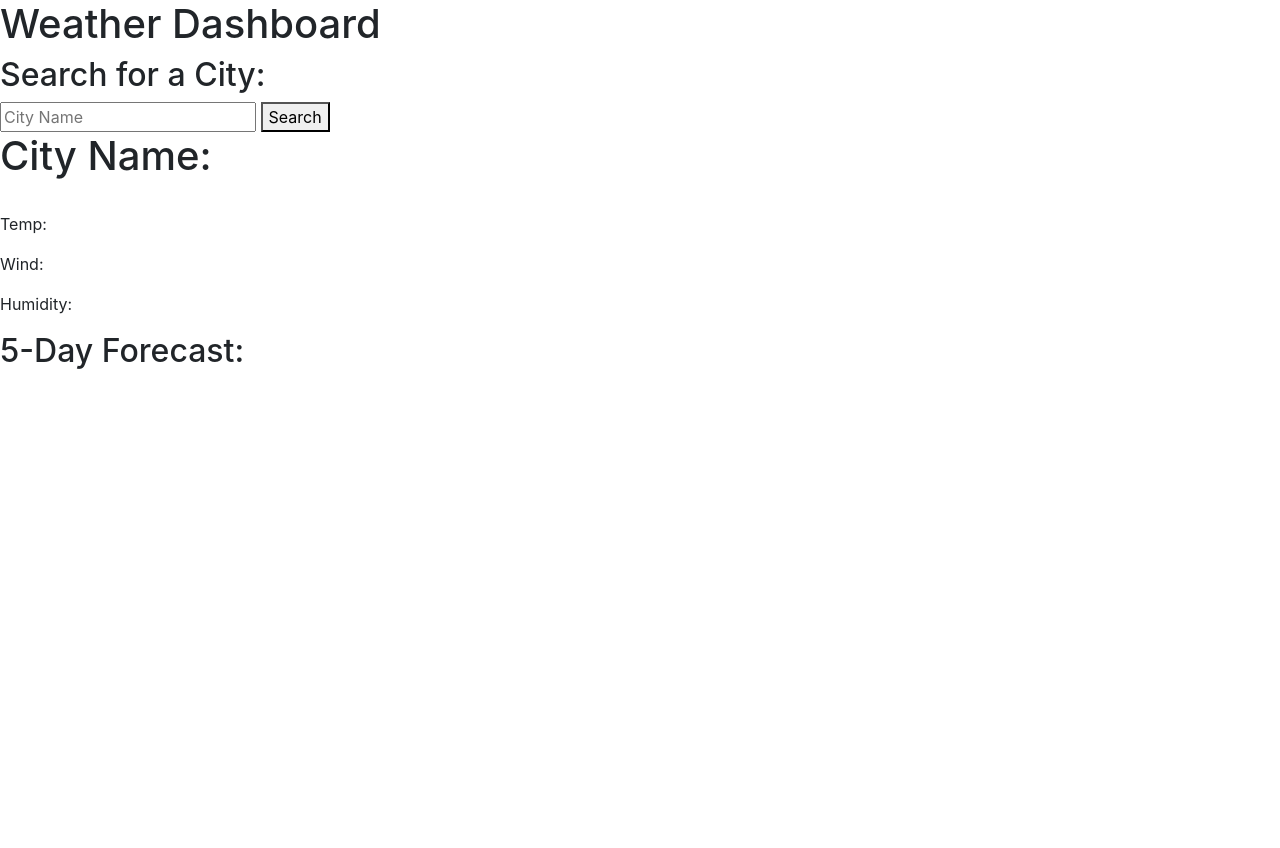
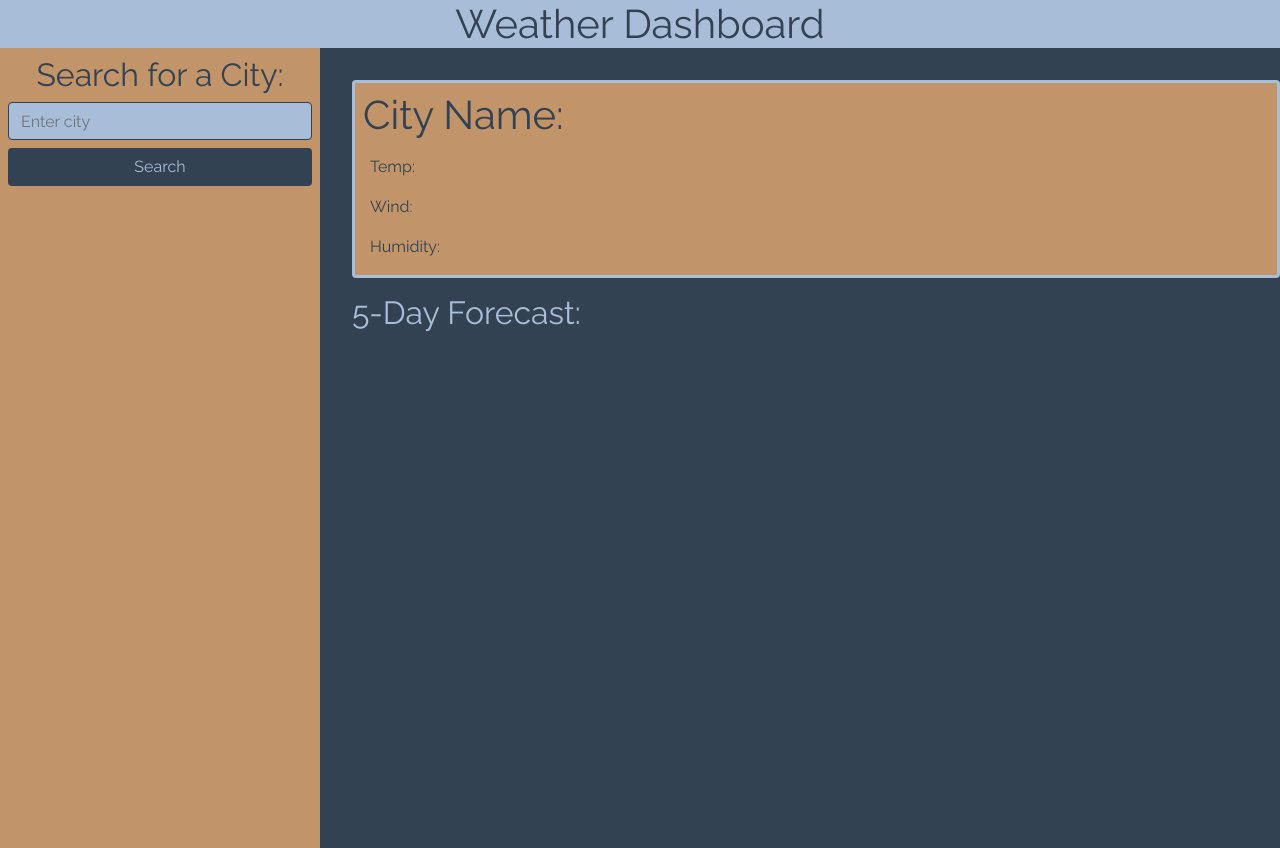
Before and after one commit to dhoffman03/Weather-Dashboard, a plain HTML site: page index.html in a window 1280 px wide. Before the commit the page ends 800 px from the top, so only its background shows below. Drawn offline with nearby package versions, Linux system fonts and the light colour scheme.

Commit message:
bootstrap and comments added to html, stylesheet completed

```diff
--- a/assets/style.css
+++ b/assets/style.css
@@ -0,0 +1,47 @@
+/* colors saved to vars */
+:root {
+    --cloud: #a7bdd8;
+    --storm: #324252;
+    --sunny: #c1946a;
+}
+
+/* font, text-color,and background-color set */
+body {
+    font-family: 'Raleway', sans-serif;
+    color: var(--cloud);
+    background-color: var(--storm);
+}
+
+header {
+    background-color: var(--cloud);
+    color: var(--storm);
+}
+
+/* border color changed */
+#searchInput {
+    background-color: var(--cloud);
+    border-color: var(--storm);
+    color: var(--storm);
+}
+
+#fiveDayResults {
+    background-color: var(--sunny);
+    color: var(--storm);
+}
+
+/* border type and color set */
+.customCity {
+    background-color: var(--sunny);
+    color: var(--storm);
+    border: solid var(--cloud);
+}
+
+.sidebar {
+    background-color: var(--sunny);
+    color: var(--storm);
+}
+
+.btn {
+    background-color: var(--storm);
+    color:var(--cloud);
+}
--- a/index.html
+++ b/index.html
@@ -6,39 +6,48 @@
     <meta name="viewport" content="width=device-width, initial-scale=1.0">
     <title>Weather Dashboard</title>
     <!-- External links -->
+    <link href="https://fonts.googleapis.com/css2?family=Raleway&display=swap" rel="stylesheet">
     <link rel="stylesheet" href="https://cdn.jsdelivr.net/npm/bootstrap@4.5.3/dist/css/bootstrap.min.css">
     <link rel="stylesheet" href="./assets/style.css">
 </head>
 
 <body>
 
+
     <!-- Header -->
-    <header>
-        <h1>Weather Dashboard</h1>
+    <header class="justify-content-center mx-0 px-1">
+        <h1 class="text-center m-0">Weather Dashboard</h1>
     </header>
 
-    <!-- Side search/history bar-->
-    <div>
+    <!--- Main content -->
+    <main class="container-fluid">
+        <div class="row">
+            <!-- Sidebar for search input and history-->
+            <div class="sidebar col-3 p-2 vh-100">
                 <!-- Search box-->
-        <div class="search">
-            <h2>Search for a City:</h1>
-            <div>
-                <input id="searchInput" class="formInput" type="text" placeholder="City Name">
-                <button type="submit" class="searchBtn">Search</button>
+                <div class="text-center">
+                    <h2>Search for a City:</h2>
+                </div>
+                <div class="row m-0">
+                    <input id="searchInput" class="form-control mb-2" type="text" placeholder="Enter city">
+                    <button type="submit" id="searchBtn" class="btn btn-block">Search</button>
+                </div>
+                <!-- History -->
+                <div id="history" class="row m-3">
+                    <ul class="list-group">
+                        <!-- Append li here -->
+                    </ul>
                 </div>
             </div>
-        <!-- history -->
-        <div id="history"></div>
-    </div>
 
-
-    <!-- forcast of city -->
-    <main>
-        <section class="forcast">
-            <h1 class="cityName">City Name:</h1>
+            <!-- Forecast of city -->
+            <div id="weatherContent" class="col-9 p-3">
+                <div id="cityDetail" class="customCity col-12 rounded m-3">
+                    <div class="row p-2">
+                        <h1 id="cityName">City Name:</h1>
                         <h1 id="currentDate"></h1>
                         <img id="weatherIcon">
-
+                    </div>
                     <!-- City's weather information -->
                     <div>
                         <p id="temp">Temp:</p>
@@ -49,16 +58,18 @@
                     <div>
                         <p id="humdity">Humidity:</p>
                     </div>
-        </section>
+                </div>
+                <!-- 5-day forecast -->
+                <div class="row m-3">
+                    <h2>5-Day Forecast:</h2>
+                </div>
 
-        <!-- 5-day forcast -->
-        <section class="fiveDay">
-            <h2>5-Day Forecast:</h2>
-            <br>
-            <div id="fiveDayResults"></div>
-        </section>
+                <div id="fiveDayResults" class="d-flex flex-row">
+                </div>
+            </div>
+        </div>
+        </div>
     </main>
-
     <script src="https://code.jquery.com/jquery-3.5.1.min.js"></script>
     <script src="./assets/script.js"></script>
 </body>
```
Lines whose indentation alone changed are shown as unchanged.
